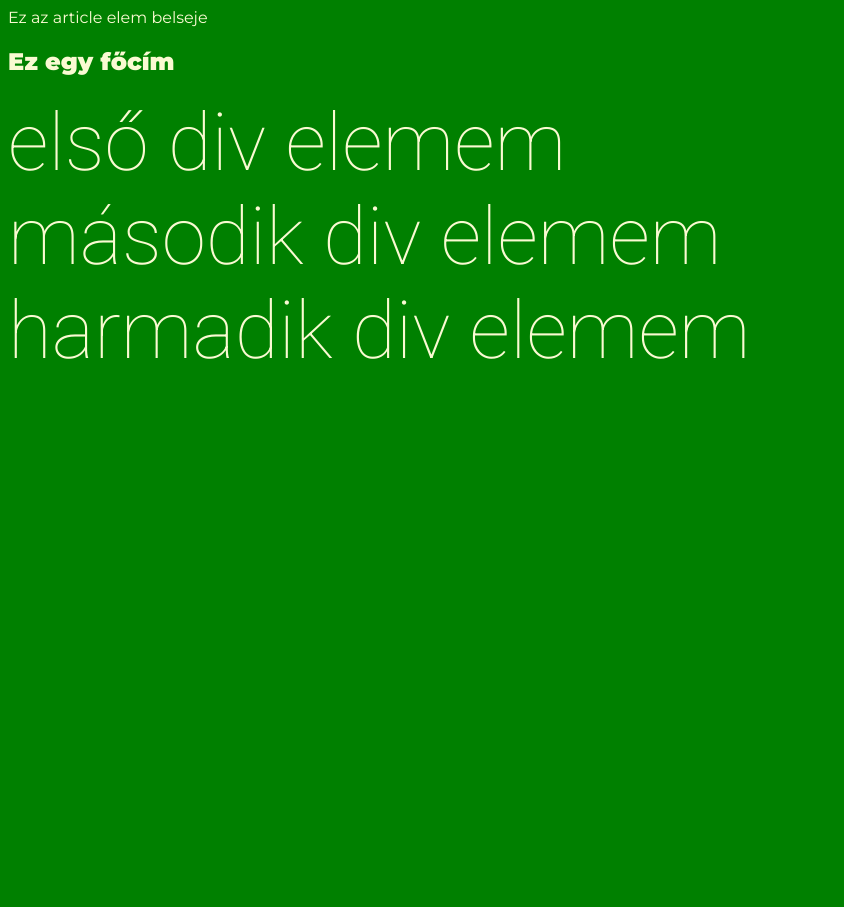
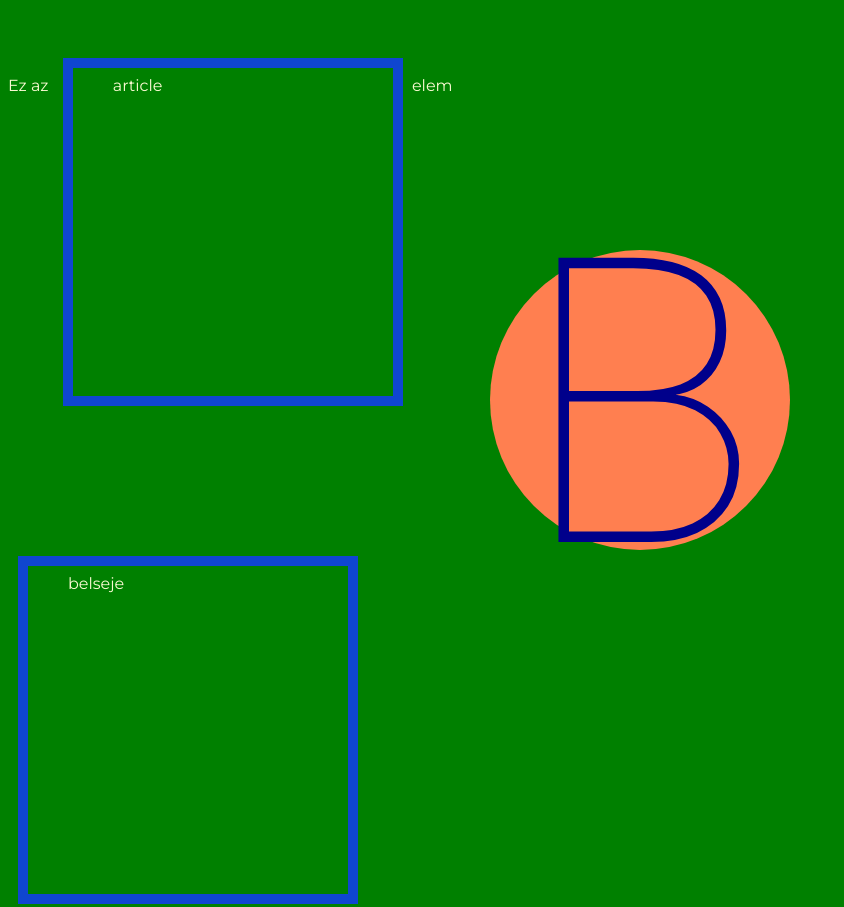
Before and after one commit to matka00/w1-practices, a plain HTML site: page frontend/index.html in a window 1280 px wide. Shown: the top 907 px of the page, without its empty margins (0-844 px from the left). Before the commit the page ends 800 px from the top, so only its background shows below. Drawn offline with Linux system fonts and the light colour scheme.

Commit message:
Friday's mentoring

```diff
--- a/frontend/index.html
+++ b/frontend/index.html
@@ -8,15 +8,16 @@
 	<link rel="preconnect" href="https://fonts.googleapis.com">
 	<link rel="preconnect" href="https://fonts.gstatic.com" crossorigin>
 	<link href="https://fonts.googleapis.com/css2?family=Montserrat:wght@400;900&family=Roboto:wght@100&display=swap" rel="stylesheet">
+
 	<link rel="stylesheet" href="style.css">
+
+	<script src="script.js"></script>
 </head>
+
 <body>
 	<article>
-		Ez az article elem belseje
-		<h1 id="title">Ez egy főcím</h1>
-		<div>első div elemem</div>
-		<div>második div elemem</div>
-		<div>harmadik div elemem</div>
+		Ez az <span>article</span> elem <div>belseje</div> megnézzük hogyan változik
 	</article>
+	<button>b</button>
 </body>
 </html>
--- /dev/null
+++ b/frontend/script.js
@@ -0,0 +1,26 @@
+console.log("ez az első javascriptem")
+/*
+
+// a stringeket (=szövegeket) idézőjelbe kell rakni
+"ez itt egy szöveg"
+
+// a dupla és sima idézőjel csak egysoros stringet (=szöveget) enged meg
+'ez itt másik szöveg'
+
+// backtick-ek közé rakott stringben lehet sortörés
+`ez egy több
+
+soros string (szöveg)`
+
+// a számokat nem kell idézőjelbe rakni
+4
+128
+04
+1.13
+*/
+
+function myFirstFunction(){
+    console.log("ez az első függvényem belsejében lévő log")
+}
+
+myFirstFunction()
--- a/frontend/style.css
+++ b/frontend/style.css
@@ -9,7 +9,68 @@ h1{
 }
 
 div{
+    width: 200px;
+    height: 200px;
+
+    padding-top: 8px;
+    padding-right: 80px;
+    padding-bottom: 120px;
+    padding-left: 40px;
+
+    border: 10px solid rgb(15,70,208);
+
+    margin-top: 50px;
+    margin-right: 5px;
+    margin-bottom: 100px;
+    margin-left: 10px;
+}
+
+span{
+    display: inline-block;
+
+    width: 200px;
+    height: 200px;
+
+    padding-top: 8px;
+    padding-right: 80px;
+    padding-bottom: 120px;
+    padding-left: 40px;
+
+    border: 10px solid rgb(15,70,208);
+
+    margin-top: 50px;
+    margin-right: 5px;
+    margin-bottom: 100px;
+    margin-left: 10px;
+}
+
+button{
+    display: block;
+
+    position: fixed;
+
+    width: 300px;
+    height: 300px;
+
+    padding-top: 6px;
+    padding-right: 0;
+    padding-bottom: 0;
+    padding-left: 0;
+
+    border: none;
+    border-radius: 150px;
+
+    margin-top: -150px;
+    margin-left: -150px;
+
+    left: 50%;
+    top: 50%;
+
+    background-color: coral;
+    color: darkblue;
+    font-size: 400px;
+    text-transform: uppercase;
+    line-height: 300px;
+    font-family: "Roboto", sans-serif;
     font-weight: 100;
-    font-family: 'Roboto', sans-serif;
-    font-size: 80px;
 }
```
